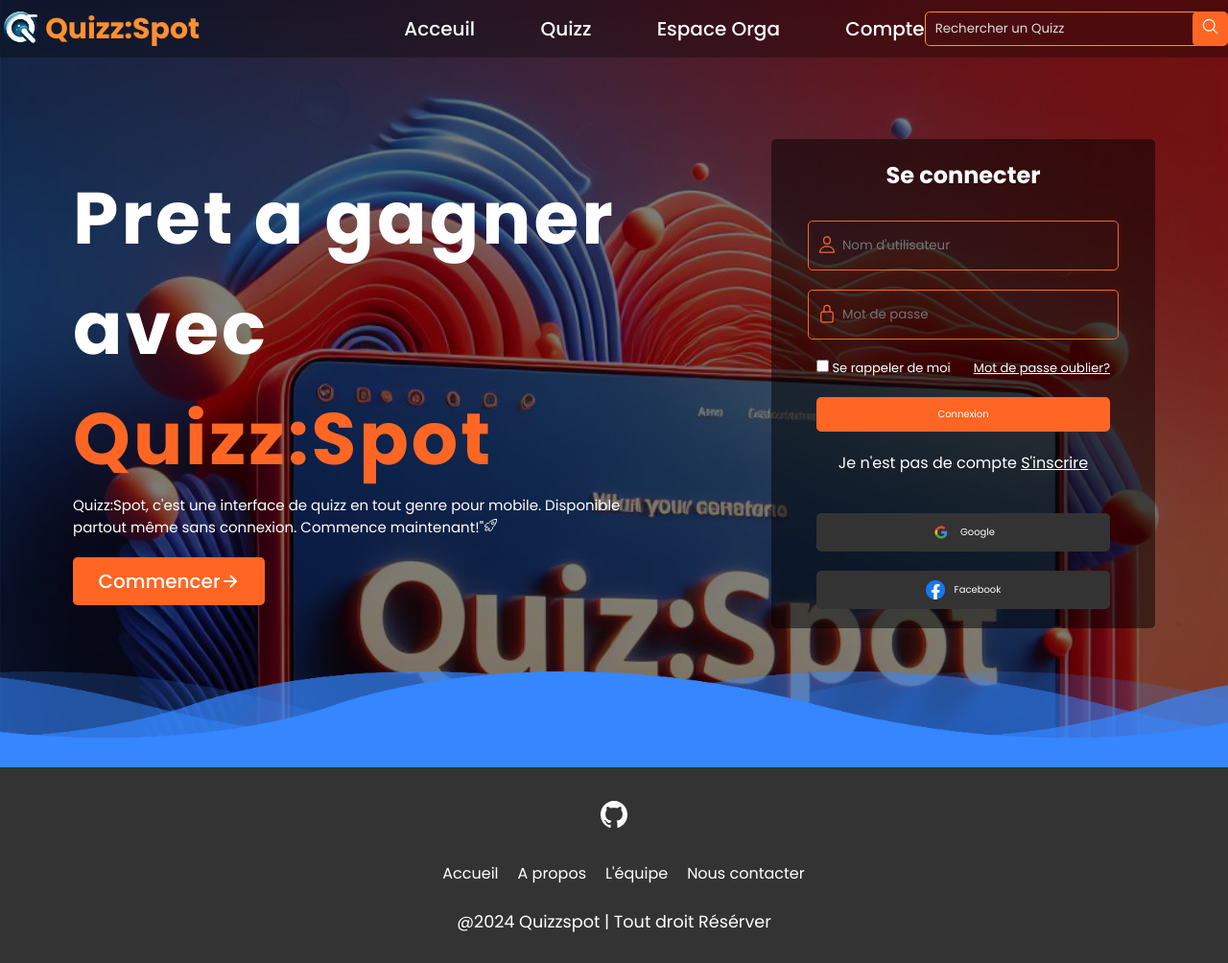
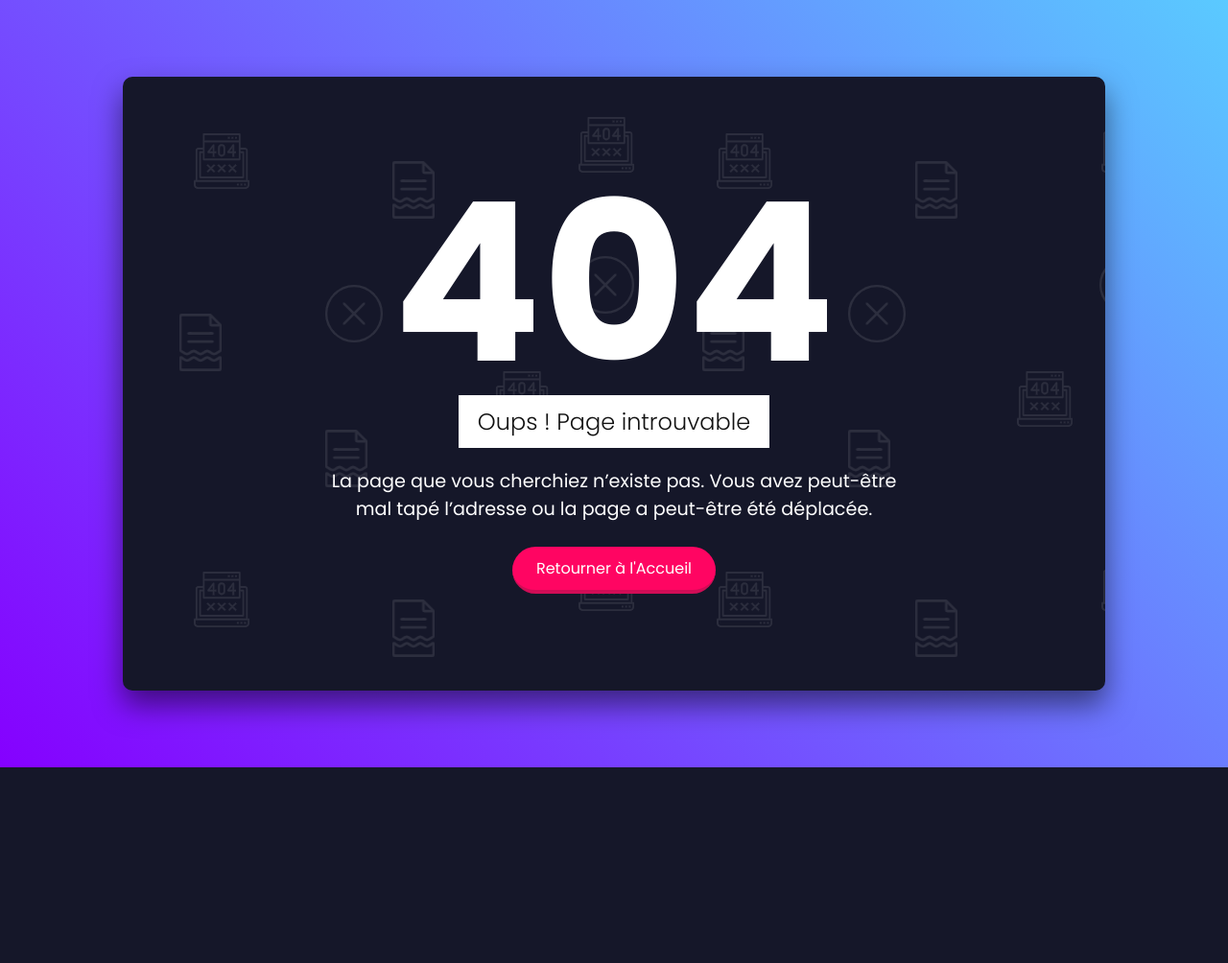
Before and after one commit to delrex28/quizzspot, a PHP site: page /404/index.html in a window 1280 px wide. Shown: the whole page at 96% size. After the commit the page ends 800 px from the top, so only its background shows below. Run offline with PHP 8.4, Linux system fonts and the light colour scheme.

Commit message:
new file:   site/app/connexion.php 	deleted:    site/app/index.html 	new file:   site/app/index.php 	renamed:    site/orga/index.html -> site/orga/1index.html 	modified:   site/orga/dashboard/apprenants/apprenant.php 	modified:   site/orga/dashboard/apprenants/index.php 	new file:   site/orga/dashboard/favicon.ico 	modified:   site/orga/dashboard/groupes/groupe.php 	modified:   site/orga/dashboard/groupes/index.php 	modified:   site/orga/dashboard/index.php 	modified:   site/orga/dashboard/query.php 	modified:   site/orga/dashboard/questions/index.php 	modified:   site/orga/dashboard/questions/question.php 	new file:   site/orga/dashboard/retour.png 	modified:   site/orga/dashboard/sessions/index.php 	modified:   site/orga/dashboard/sessions/session.php 	deleted:    site/orga/images/image.jpeg 	renamed:    site/orga/login.php -> site/orga/index.php 	modified:   site/orga/verification.php 	new file:   site/www/404/images/404.png 	new file:   site/www/404/index.html 	new file:   site/www/404/style.css 	renamed:    site/www/index.html -> site/www/index.php 	deleted:    site/www/login.php 	deleted:    site/www/principale.php 	modified:   site/www/verification.php

```diff
--- a/site/app/index.html
+++ /dev/null
@@ -1 +0,0 @@
-<h1> hello </h1>
--- a/site/orga/dashboard/index.php
+++ b/site/orga/dashboard/index.php
@@ -4,6 +4,7 @@
         <meta charset="utf-8">
         <title>Selection Status</title>
 		<link href="https://cdn.jsdelivr.net/npm/bootstrap@5.3.3/dist/css/bootstrap.min.css" rel="stylesheet" integrity="sha384-QWTKZyjpPEjISv5WaRU9OFeRpok6YctnYmDr5pNlyT2bRjXh0JMhjY6hW+ALEwIH" crossorigin="anonymous">
+		<link rel="shortcut icon" href="/favicon.ico" type="image/x-icon">
 		<script>
 			function retour() {
 				window.location.href="../";
@@ -13,7 +14,7 @@
 
     <body>
 		<div class="row m-4">
-			<img class="col-auto" src="./retour.png" alt="Retour" onclick="retour()" style="width:5%;">
+			<img class="col-auto" src="retour.png" alt="Retour" onclick="retour()" style="width:5%;">
 			<div class="col row justify-content-center"><h3 class="col-auto align-self-center" style="margin-right:7%;">Page Sélection Formateur</h3></div>
 		</div>
 		<div class="mt-5 container">
--- a/site/orga/verification.php
+++ b/site/orga/verification.php
@@ -25,7 +25,7 @@ if(isset($_POST['username']) && isset($_POST['password']))
  if($count!=0) // nom d'utilisateur et mot de passe correctes
  {
  $_SESSION['username'] = $username;
- header('Location: //bilan.quizzspot.fr');
+ header('Location: dashboard/');
  }
  else
  {
--- /dev/null
+++ b/site/www/404/index.html
@@ -0,0 +1,29 @@
+<!DOCTYPE html>
+<html lang="fr-FR">
+    <head>
+        <meta charset="utf-8">
+        <meta name="viewport" content="width=device-width, initial-scale=1.0">
+        <link rel="stylesheet" href="style.css">
+        <link rel="shortcut icon" href="/favicon.ico" type="image/x-icon">
+        <title>Page introuvable</title>
+    </head>
+<body>
+    <div id="container">
+        <div class="content">
+            <h2>404</h2>
+            <h4>Oups ! Page introuvable</h4>
+            <p>La page que vous cherchiez n’existe pas. Vous avez peut-être mal tapé l’adresse ou la page a peut-être été déplacée.</p>
+            <a href="https://www.quizzspot.fr/">Retourner à l'Accueil</a>
+        </div>
+    </div>
+    <script type="text/javascript">
+        var container = document.getElementById('container');
+        window.onmousemove = function(e){
+            var x = - e.clientX/5,
+                y = - e.clientY/5;
+            container.style.backgroundPositionX = x + 'px';
+            container.style.backgroundPositionY = y + 'px';
+        }
+    </script>
+</body>
+</html>
--- /dev/null
+++ b/site/www/404/style.css
@@ -0,0 +1,66 @@
+@import url('https://fonts.googleapis.com/css?family=Poppins:100,200,300,400,500,600,700,800,900');
+
+*{
+    margin: 0;
+    padding: 0;
+    box-sizing: border-box;
+    font-family: 'Poppins', sans-serif;
+}
+
+body{
+    background: linear-gradient(45deg, #8500ff, #5acaff);
+    height: 100vh;
+}
+
+#container{
+    position: absolute;
+    top: 10%;
+    left: 10%;
+    right: 10%;
+    bottom: 10%;
+    border-radius: 10px;
+    display: flex;
+    justify-content: center;
+    align-items: center;
+    background: url(images/404.png), #151729;
+    box-shadow: 0 15px 30px rgba(0,0,0,.5);
+}
+
+#container .content{
+    max-width: 600px;
+    text-align: center;
+}
+
+#container .content h2{
+    font-size: 18vw;
+    color: #fff;
+    line-height: 1em;
+}
+
+#container .content h4{
+    position: relative;
+    font-size: 1.5em;
+    margin-bottom: 20px;
+    color: #111;
+    background: #fff;
+    font-weight: 300;
+    padding: 10px 20px;
+    display: inline-block;
+}
+
+#container .content p{
+    color: #fff;
+    font-size: 1.2em;
+}
+
+#container .content a{
+    position: relative;
+    display: inline-block;
+    padding: 10px 25px;
+    background: #ff0562;
+    color: #fff;
+    text-decoration: none;
+    margin-top: 25px;
+    border-radius: 25px;
+    border-bottom: 4px solid #d00d56;
+}
--- a/site/www/index.html
+++ /dev/null
@@ -1,94 +0,0 @@
-<!DOCTYPE html>
-<html lang="fr-FR">
-    <head>
-        <meta charset="utf-8">
-        <meta name="viewport" content="width=device-width, initial-scale=1.0">
-        <title>Quizzspot</title>
-        <link rel="stylesheet" href="style.css">
-        <link rel="shortcut icon" href="/favicon.ico" type="image/x-icon">
-    </head>
-    <span class="loader"></span>
-    <body>
-        <header>
-            <h2><img src="images/icon-quizzspot.png"><a href="https://www.quizzspot.fr">Quizz:Spot</a></h2>
-
-            <nav>
-                <a href="#">Acceuil</a>
-                <a href="#">Quizz</a>
-                <a href="https://orga.quizzspot.fr">Espace Orga</a>
-                <a href="#">Compte</a>
-            </nav>
-
-            <div class="searchbar">
-                <input type="search" placeholder="Rechercher un Quizz">
-                <button><ion-icon name="search-outline"></ion-icon></button>
-            </div>
-
-            <div class="menu">
-                <ion-icon name="menu-outline"></ion-icon>
-            </div>
-        </header>
-
-        <section>
-            <div class="left">
-                <h1>Pret a gagner avec <br><span>Quizz:Spot</span></h1>
-                <p>Quizz:Spot, c'est une interface de quizz en tout genre pour mobile. Disponible partout même sans connexion. Commence maintenant!"<ion-icon name="rocket-outline"></ion-icon></p>
-                <button type="submit">Commencer<ion-icon name="arrow-forward-outline"></ion-icon></button>
-            </div>
-            <div class="right">
-                <h1>Se connecter</h1>
-                <form action="verification.php" method="post">
-                    <div class="inputbox">
-                        <ion-icon name="person-outline"></ion-icon>
-                        <input type="text" placeholder="Nom d'utilisateur" name="username" required>
-                    </div>
-
-                    <div class="inputbox">
-                        <ion-icon name="lock-closed-outline"></ion-icon>
-                        <input type="password" placeholder="Mot de passe" name="password" required>
-                    </div>
-
-                    <div class="forgot">
-                        <div class="checkbox">
-                            <input type="checkbox">
-                            <label>Se rappeler de moi</label>
-                        </div>
-                        <a href="#">Mot de passe oublier?</a>
-                    </div>
-
-                    <button type="submit">Connexion</button>
-
-                    <div class="another">
-                        <p>Je n'est pas de compte <a href="#">S'inscrire</a></p>
-
-                        <div class="btns">
-                            <button><img src="images/google.png" alt="">Google</button>
-                            <button><img src="images/facebook.png" alt="">Facebook</button>
-                        </div>
-                    </div>
-                </form>
-        </section>
-        <footer>
-            <div class="waves">
-                <div class="wave" id="wave1"></div>
-                <div class="wave" id="wave2"></div>
-                <div class="wave" id="wave3"></div>
-                <div class="wave" id="wave4"></div>
-
-            </div>
-            <ul class="social_icon">
-                <li><a href="https://github.com/delrex28/quizzspot.git"><ion-icon name="logo-github"></ion-icon></a></li>
-            </ul>
-            <ul class="footer_menu">
-                <li><a href="#"></a>Accueil</li>
-                <li><a href="#"></a>A propos</li>
-                <li><a href="#"></a>L'équipe</li>
-                <li><a href="#"></a>Nous contacter</li>
-            </ul>
-            <p>@2024 Quizzspot | Tout droit Résérver</p>
-        </footer>
-        <script src="script.js"></script>
-        <script type="module" src="https://unpkg.com/ionicons@7.1.0/dist/ionicons/ionicons.esm.js"></script>
-        <script nomodule src="https://unpkg.com/ionicons@7.1.0/dist/ionicons/ionicons.js"></script>
-    </body>
-</html>
```
Also changed, not shown: site/app/connexion.php (added, +24 -0 lines), site/app/index.php (added, +68 -0 lines), site/www/index.php (renamed from site/www/login.php, +22 -2 lines), site/www/principale.php (deleted, +0 -32 lines), site/www/verification.php (+4 -4 lines), site/orga/1index.html (renamed from site/orga/index.html), site/orga/dashboard/favicon.ico (added), site/orga/dashboard/retour.png (added), site/orga/images/image.jpeg (deleted), site/orga/index.php (renamed from site/orga/login.php), site/www/404/images/404.png (added).
